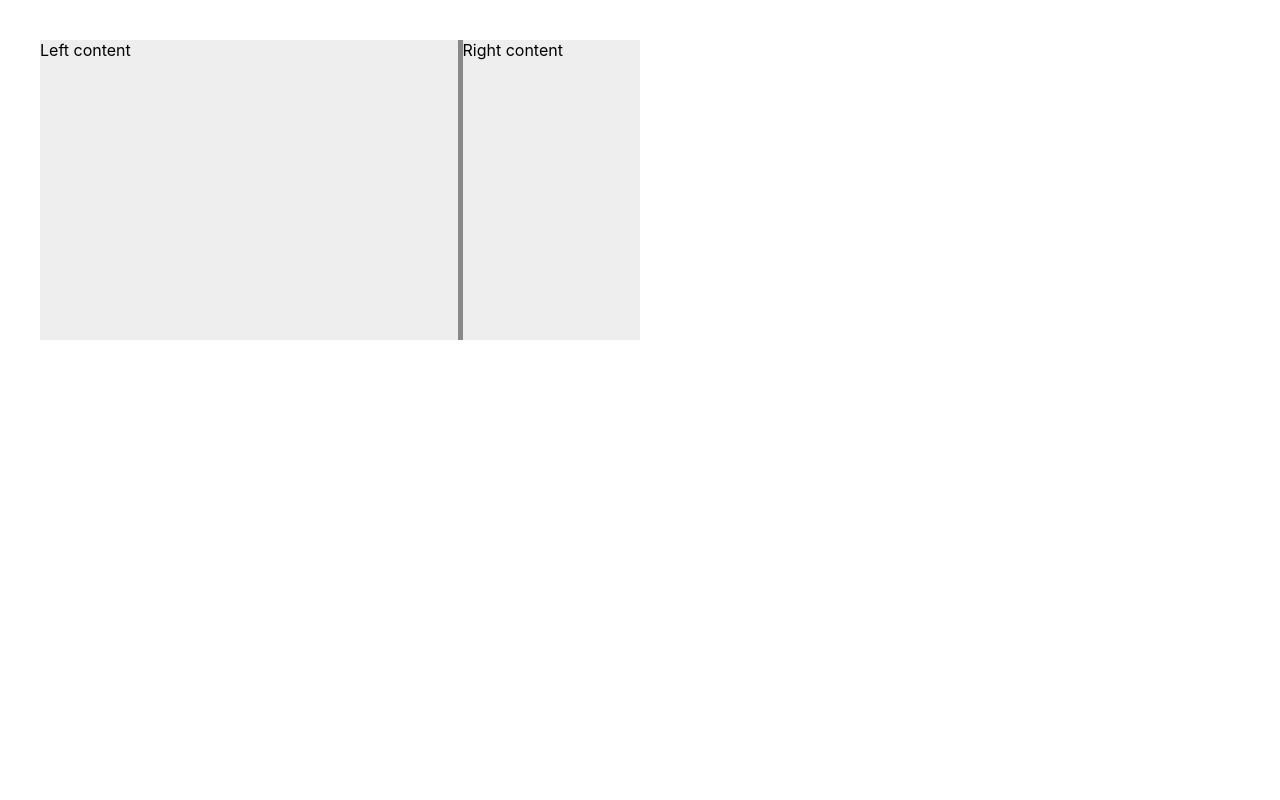
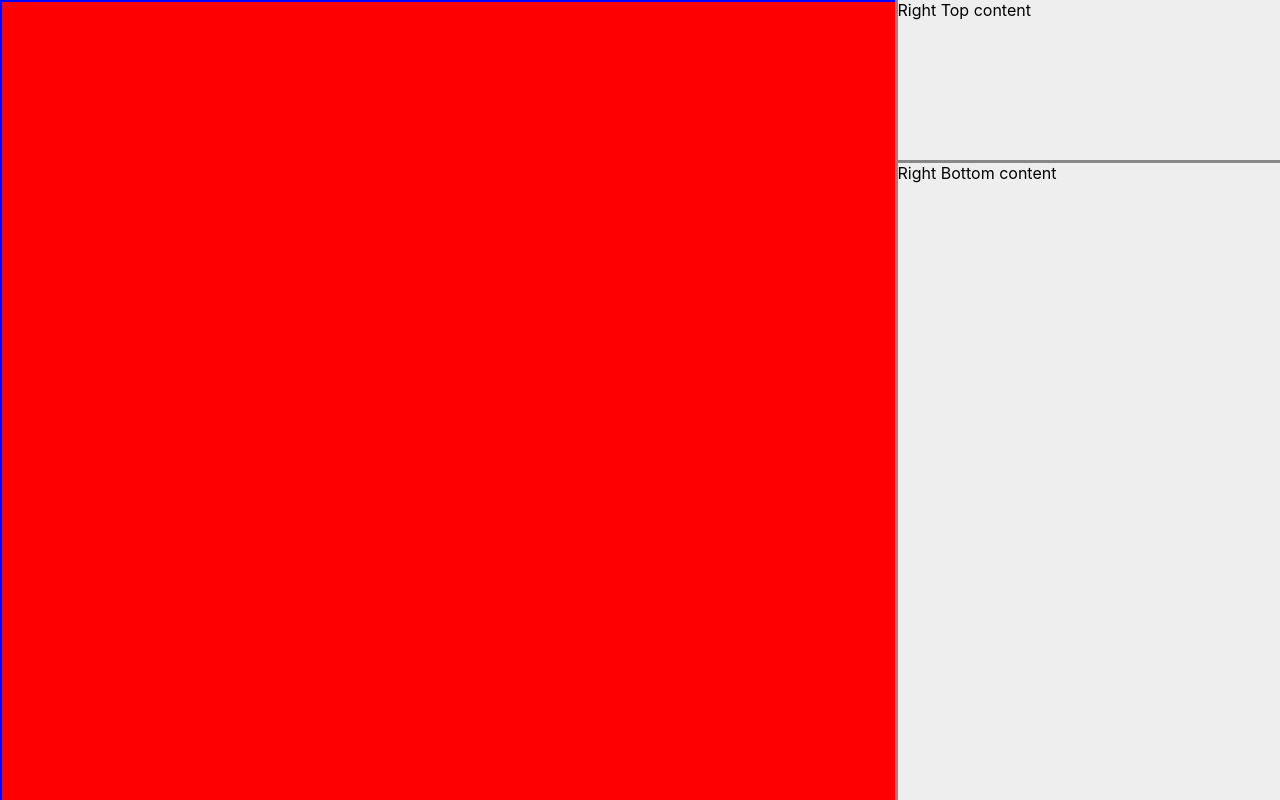
Before and after one commit to Tommaso-Zazzaretti/useReact, a React (Create React App) app: page / in a window 1280 px wide. Built offline with nearby package versions, Linux system fonts and the light colour scheme.

Commit message:
Added FlexDirection to splitter feature

```diff
--- a/src/App.tsx
+++ b/src/App.tsx
@@ -1,23 +1,25 @@
-import { FC } from 'react';
+import React from 'react';
 import Scroller from './components/Scroller/Scroller';
-import React from 'react';
 import Splitter from './components/Splitter/Splitter';
 
-const App:FC<{}> = () => {
+const App:React.FC<{}> = () => {
 
-  // const onScrollEventHandler = React.useCallback((top: number, left: number, scrollerRef: HTMLDivElement) => {
-  //   scrollerRef.scrollTo({top,left});
-  // }, []);
+  const onScrollEventHandler = React.useCallback((top: number, left: number, scrollerRef: HTMLDivElement) => {
+    scrollerRef.scrollTo({top,left});
+  }, []);
 
-  // return <Scroller onScroll={onScrollEventHandler}>
-  //   <div id="content" style={{width:'30000px', height: '30000px', backgroundColor:'red',  border:'2px solid blue', padding:'20px'}}/>
-  // </Scroller>
+  return (
+    <Splitter separatorSizePx={3} flexDirection="row" initialRatio={70} min1="20%" min2="10%">
+      <Scroller onScroll={onScrollEventHandler}>
+        <div id="content" style={{width:'30000px', height: '30000px', backgroundColor:'red',  border:'2px solid blue', padding:'20px'}}/>
+      </Scroller>
 
-  return <Splitter separatorSizePx={5} initialRatio={70} min1="20%" min2="10%" style={{margin:40, width:600,height:300}}>
-    <div>Left content</div>
-
-    <div>Right content</div>
-  </Splitter>
+      <Splitter separatorSizePx={3} flexDirection="column" initialRatio={10} min1="20%" min2="10%">
+        <div>Right Top content</div>
+        <div>Right Bottom content</div>
+      </Splitter>
+    </Splitter>
+  )
 }
 
 export default App;
--- a/src/components/Splitter/Splitter.tsx
+++ b/src/components/Splitter/Splitter.tsx
@@ -1,21 +1,21 @@
-import React, { CSSProperties } from "react";
+import React from "react";
 import css from './Splitter.module.css';
-
 
 export type ISplitterProps = Omit<React.HTMLAttributes<HTMLDivElement|null>,'children'> & {
     children: [React.ReactElement<unknown,string|React.JSXElementConstructor<unknown>>,React.ReactElement<unknown,string|React.JSXElementConstructor<unknown>>]
     separatorSizePx: number
     initialRatio: number
+    flexDirection:'row'|'column'
     min1?:string|number
     min2?:string|number
 }
 
 const Splitter:React.ForwardRefExoticComponent<ISplitterProps & React.RefAttributes<HTMLDivElement|null>> = React.forwardRef<HTMLDivElement|null,ISplitterProps>((props:ISplitterProps,ref:React.ForwardedRef<HTMLDivElement|null>) => {
 
-    const { separatorSizePx, initialRatio, min1, min2, children, ...divProps } = props;
+    const { separatorSizePx, initialRatio, min1, min2, children,flexDirection, ...divProps } = props;
     const wRef = React.useRef<HTMLDivElement|null>(null);
-    const lRef = React.useRef<HTMLDivElement|null>(null);
-    const rRef = React.useRef<HTMLDivElement|null>(null);
+    const s1Ref = React.useRef<HTMLDivElement|null>(null);
+    const s2Ref = React.useRef<HTMLDivElement|null>(null);
     const isDragging = React.useRef(false);
 
     // Link Forwarded div Ref with real div Ref
@@ -25,15 +25,18 @@ const Splitter:React.ForwardRefExoticComponent<ISplitterProps & React.RefAttribu
 
     const onSeparatorMouseMoveEventHandler = React.useCallback((event: MouseEvent) => {
         event.preventDefault(); event.stopPropagation();
-        if (isDragging.current===null || wRef.current===null || lRef.current===null || rRef.current===null) {
+        if (isDragging.current===null || wRef.current===null || s1Ref.current===null || s2Ref.current===null) {
             return;
         }
         const DOMrect = wRef.current.getBoundingClientRect();
-        const newLeftPixels  = Math.max(0, Math.min(event.clientX - DOMrect.left, DOMrect.width));
-        const newLeftPercent = (newLeftPixels/DOMrect.width)*100;
-        lRef.current.style.flexBasis = `calc(${newLeftPercent}% - ${separatorSizePx / 2}px)`;
-        rRef.current.style.flexBasis = `calc(${100 - newLeftPercent}% - ${separatorSizePx / 2}px)`;
-    },[separatorSizePx]);
+        const size  = flexDirection==='row' ? DOMrect.width : DOMrect.height;
+        const delta = flexDirection==='row' ? DOMrect.left  : DOMrect.top
+        const pos   = flexDirection==='row' ? event.clientX : event.clientY;
+        const newPixels  = Math.max(0, Math.min(pos - delta, size));
+        const newPercent = (newPixels/size)*100;
+        s1Ref.current.style.flexBasis = `calc(${newPercent}% - ${separatorSizePx / 2}px)`;
+        s2Ref.current.style.flexBasis = `calc(${100 - newPercent}% - ${separatorSizePx / 2}px)`;
+    },[separatorSizePx,flexDirection]);
 
     const onSeparatorMouseUpEventHandler = React.useCallback((event: MouseEvent) => {
         event.preventDefault(); event.stopPropagation();
@@ -58,37 +61,44 @@ const Splitter:React.ForwardRefExoticComponent<ISplitterProps & React.RefAttribu
     }, [onSeparatorMouseMoveEventHandler, onSeparatorMouseUpEventHandler]);
 
     // Dynamic Styles
-    const separatorDynamicStyles:CSSProperties = React.useMemo(()=>{
+
+    const wrapperStyle:React.CSSProperties = React.useMemo(()=>{
         return {
-            width   : `${separatorSizePx}px`,
-            minWidth: `${separatorSizePx}px`,
-            maxWidth: `${separatorSizePx}px`
-        } as CSSProperties
-    },[separatorSizePx]);
+            ...divProps.style ?? {},
+            flexDirection
+        } as React.CSSProperties
+    },[divProps.style,flexDirection]);
 
-    const leftDynamicStyles:CSSProperties = React.useMemo(()=>{
-        return {
-            flexBasis: `calc(${initialRatio}% - ${separatorSizePx / 2}px)`,
-            minWidth: min1
-        }
-    },[separatorSizePx,initialRatio, min1]);
+    const separatorStyle:React.CSSProperties = React.useMemo(()=>{
+        const size = `${separatorSizePx}px`
+        return flexDirection==='row'
+            ? { width : size, minWidth : size, maxWidth : size } as React.CSSProperties
+            : { height: size, minHeight: size, maxHeight: size } as React.CSSProperties
+    },[separatorSizePx,flexDirection]);
 
-    const rightDynamicStyles:CSSProperties = React.useMemo(()=>{
-        return {
-            flexBasis: `calc(${100 - initialRatio}% - ${separatorSizePx / 2}px)`,
-            minWidth: min2
-        }
-    },[separatorSizePx,initialRatio, min2]);
+    const s1Style:React.CSSProperties = React.useMemo(()=>{
+        const flexBasis = `calc(${initialRatio}% - ${separatorSizePx / 2}px)`;
+        return flexDirection==='row'
+            ? { flexBasis, minWidth : min1 } as React.CSSProperties
+            : { flexBasis, minHeight: min1 } as React.CSSProperties
+    },[separatorSizePx,initialRatio,min1,flexDirection]);
+
+    const s2Style:React.CSSProperties = React.useMemo(()=>{
+        const flexBasis = `calc(${100 - initialRatio}% - ${separatorSizePx / 2}px)`;
+        return flexDirection==='row'
+            ? { flexBasis, minWidth : min2 } as React.CSSProperties
+            : { flexBasis, minHeight: min2 } as React.CSSProperties
+    },[separatorSizePx,initialRatio,min2,flexDirection]);
 
     return (
-        <div ref={wRef} {...divProps} className={css.wrapper}>
-            <div ref={lRef} className={css.section} style={leftDynamicStyles}>
+        <div ref={wRef} {...divProps} style={wrapperStyle} className={`${divProps?.className ?? ''} ${css.wrapper}`}>
+            <div ref={s1Ref} className={css.section} style={s1Style}>
                 {children[0]}
             </div>
 
-            <div className={css.separator} style={separatorDynamicStyles} onMouseDown={onSeparatorMouseDownEventHandler}/>
+            <div className={css.separator} style={separatorStyle} onMouseDown={onSeparatorMouseDownEventHandler}/>
 
-            <div ref={rRef} className={css.section} style={rightDynamicStyles}>
+            <div ref={s2Ref} className={css.section} style={s2Style}>
                 {children[1]}
             </div>
         </div>
```
Also changed, not shown: src/components/Scroller/examples/Scroller.example.tsx (added, +16 -0 lines), src/components/Scroller/examples/ScrollerExample.tsx (deleted, +0 -17 lines), src/components/Splitter/examples/Splitter.example.tsx (added, +16 -0 lines).
